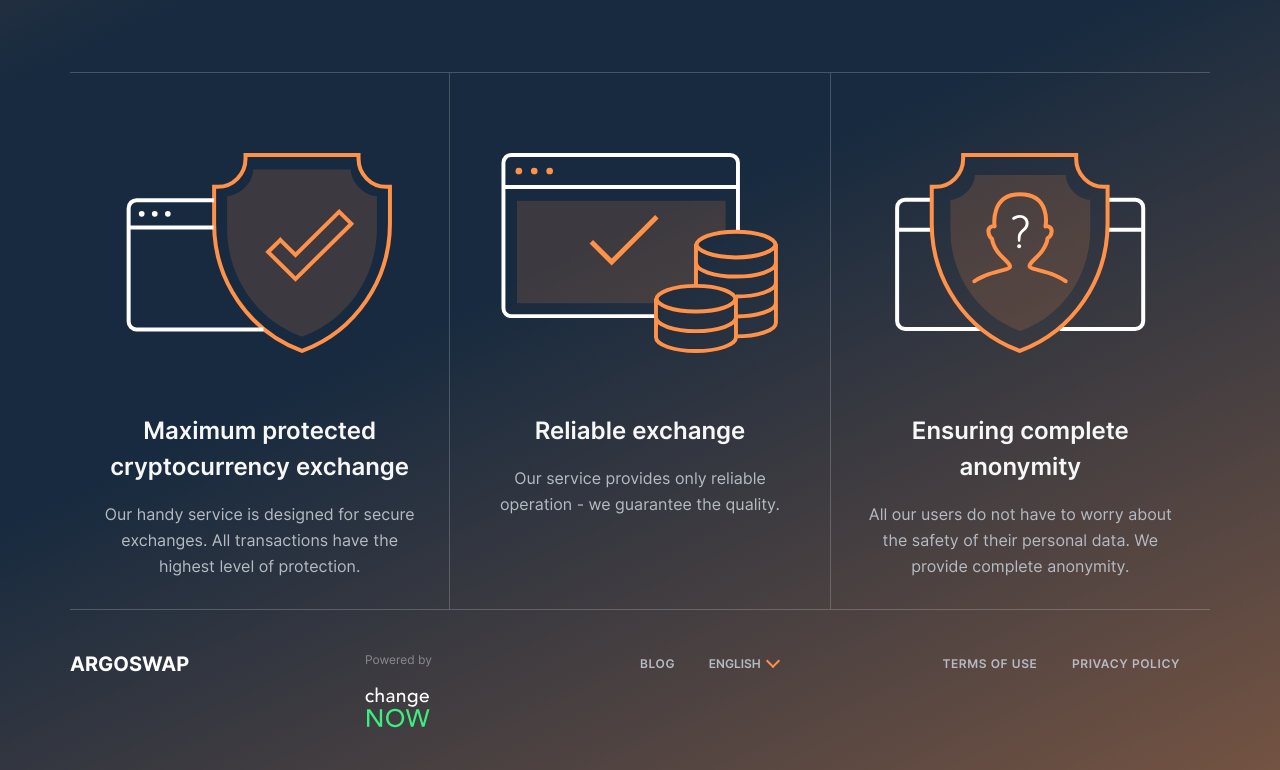
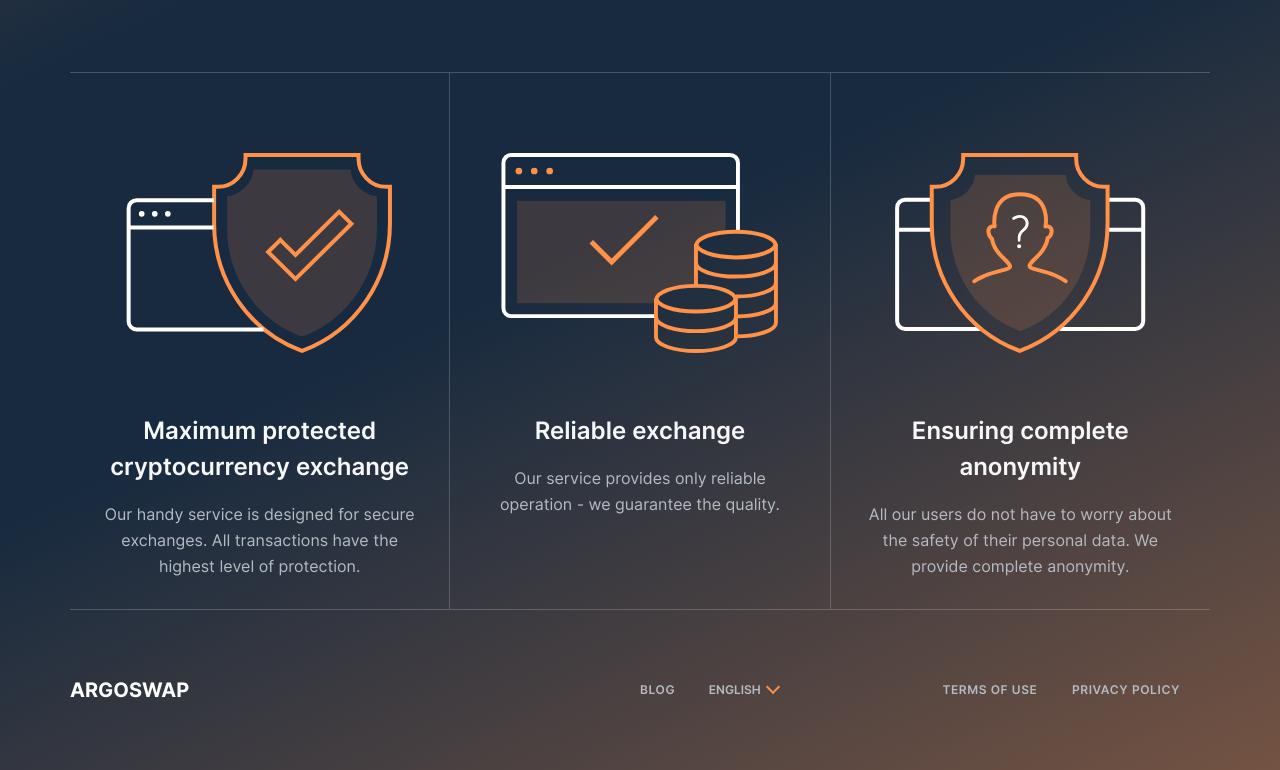
Before and after one commit to 0xnot-me/dgnsh, a plain HTML site: page index.html in a window 1280 px wide. Shown: the part 751-1521 px from the top of the page. Drawn offline with Linux system fonts and the light colour scheme; files that its build step writes are made by us from their sources; no server answers; files whose address does not match are found by name.

Commit message:
Update index.html

```diff
--- a/index.html
+++ b/index.html
@@ -174,8 +174,7 @@
                                             ArgoSwap                                    </a>
             </h1>
           <div class="company-labels">
-<span class="tagline">Powered by</span><br>
-            <div class="change-now-logo"><img src="wp-content/themes/theme-now/images/logo.svg" alt="change now"></div>
+
           </div>
 
           <nav class="footer-menu">
```
